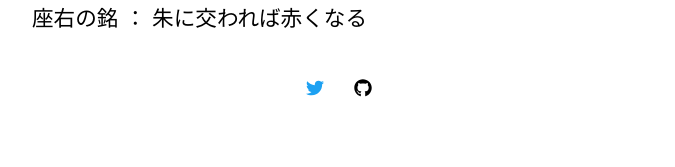
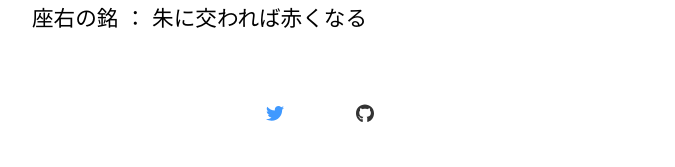
Before and after one commit to tamaki8021/blog-app, a Next.js app: page / in a window 1280 px wide. Shown: the part 767-934 px from the top of the page, without its empty margins (302-977 px from the left). Built offline with nearby package versions, Linux system fonts and the light colour scheme.

Commit message:
feat/iconbutton-style

```diff
--- a/pages/index.tsx
+++ b/pages/index.tsx
@@ -43,12 +43,14 @@ export default function Home({ allPostsData } : Props) {
         <p>座右の銘 ： 朱に交われば赤くなる</p>
       </section>
       <div className={utilStyles.iconsList}>
-        <Link href="https://twitter.com/tamo38570240">
-            <FontAwesomeIcon icon={faTwitter} color="#1DA1F2" className={utilStyles.icon} />
-        </Link>
-        <Link href="https://github.com/tamaki8021">
-            <FontAwesomeIcon icon={faGithub}  className={utilStyles.icon} />
-        </Link>
+        <a href="https://twitter.com/tamo38570240" className={utilStyles.icon} target='_blank' >
+            <FontAwesomeIcon icon={faTwitter} color="#1DA1F2" className={`${utilStyles.iconI} ${utilStyles.iconTwitter}`} />
+            <span className={utilStyles.twitterSpan}></span>
+        </a>
+        <a href="https://github.com/tamaki8021"  className={utilStyles.icon} target='_blank' >
+            <FontAwesomeIcon icon={faGithub} color="#333" className={`${utilStyles.iconI} ${utilStyles.iconGithub}`} />
+            <span className={utilStyles.githubSpan}></span>
+        </a>
       </div>
       <section className={`${utilStyles.headingMd} ${utilStyles.padding1px}`} >
           <h2 className={`${utilStyles.headingLg} ${animationStyles.btn}`}>web-log</h2>
--- a/styles/utils.module.css
+++ b/styles/utils.module.css
@@ -52,12 +52,75 @@
 }
 
 .iconsList {
-  width: 7rem;
-  display: flex;
-  margin: 2.5rem auto 1.5rem;
+  text-align: center;
+  height: 70px;
+  margin: 2rem auto 1rem;
 }
 
 .icon {
-  margin-left: 1.7rem;
-  cursor: pointer;
+  margin-left: 1rem;
+  display: inline-block;
+  width: 4rem;
+  position: relative;
+  -webkit-user-select: none;
+     -moz-user-select: none;
+      -ms-user-select: none;
+          user-select: none;
 }
+
+/* Circle */
+.icon span {
+  border-radius: 0;
+  display: block;
+  left: 15%;
+  position: absolute;
+  top: 50%;
+  -webkit-transition: all 0.3s;
+     -moz-transition: all 0.3s;
+       -o-transition: all 0.3s;
+          transition: all 0.3s;
+  width: 0;
+}
+
+.icon:hover span {
+  width: 4rem;
+  height: 4rem;
+  border-radius: 2.6rem;
+  line-height: 4rem;
+  margin: -0.75rem -1.3rem;
+}
+
+/* Icons */
+.iconI {
+  height: 2.6rem;
+  left: 0;
+  line-height: 2.6rem;
+  position: absolute;
+  top: 0;
+  -webkit-transition: all 0.3s;
+     -moz-transition: all 0.3s;
+       -o-transition: all 0.3s;
+          transition: all 0.3s;
+  width: 2.6rem;
+  z-index: 10;
+}
+
+.iconTwitter {
+  color: #4099ff;
+}
+.iconGithub {
+  color: #333;
+}
+
+.twitterSpan {
+  background-color: #4099ff;
+}
+
+.githubSpan{
+  background-color: #333;
+}
+
+.icon:hover .iconTwitter,
+.icon:hover .iconGithub {
+  color: white;
+}
```
